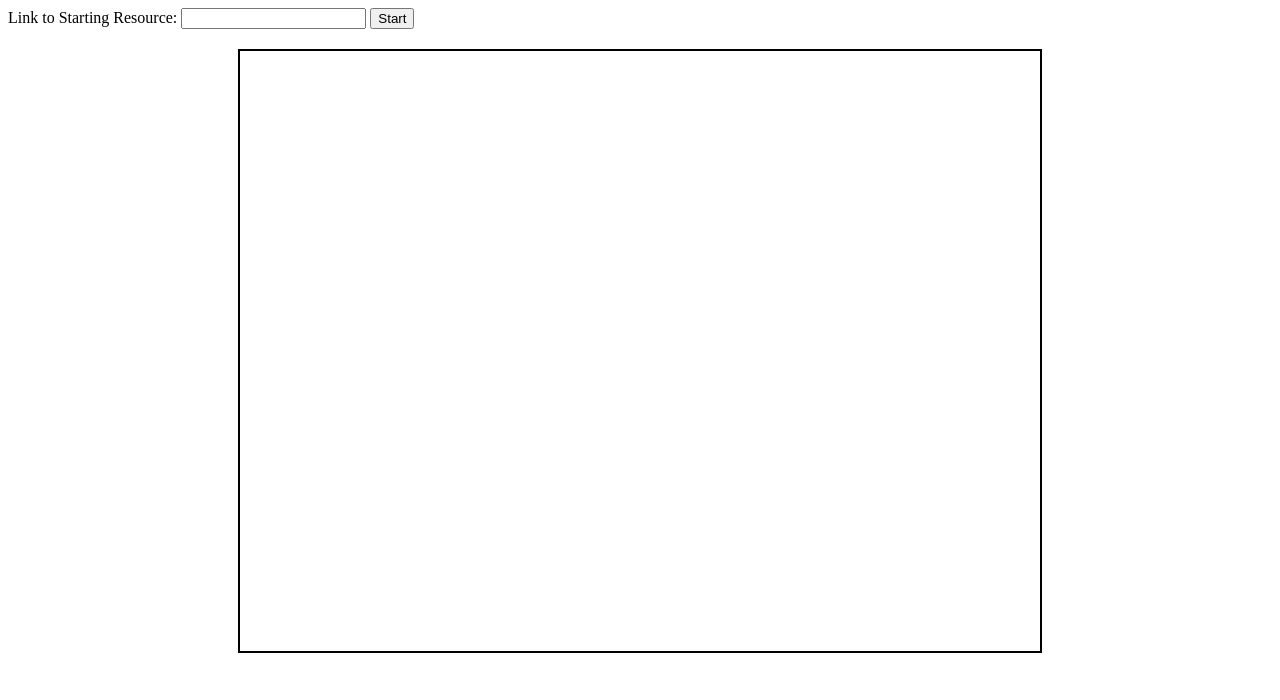
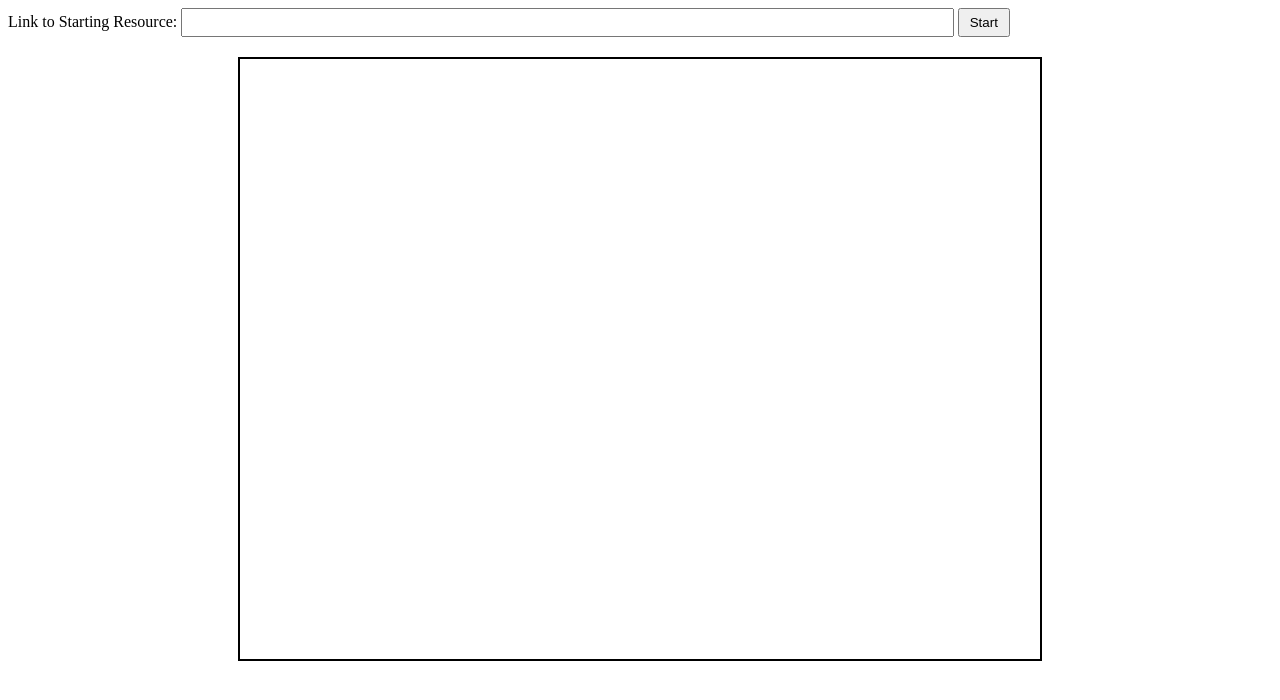
Before and after one commit to thesis-Martijn-Bogaert-2022-2023/rdf-data-explorer, a website built with Vite: page index.html in a window 1280 px wide. Built offline with nearby package versions, Linux system fonts and the light colour scheme.

Commit message:
Add some style

```diff
--- a/style.css
+++ b/style.css
@@ -5,16 +5,16 @@
 	border: 2px black solid;
 }
 
-#inputArea {
+#input_area {
 	margin-bottom: 20px;
 }
 
-#resourceLink {
+#txt_start_resource {
 	width: 60%;
 	padding: 5px;
 }
 
-#startButton {
+#btn_start {
 	padding: 5px 10px;
 	cursor: pointer;
 }
```
